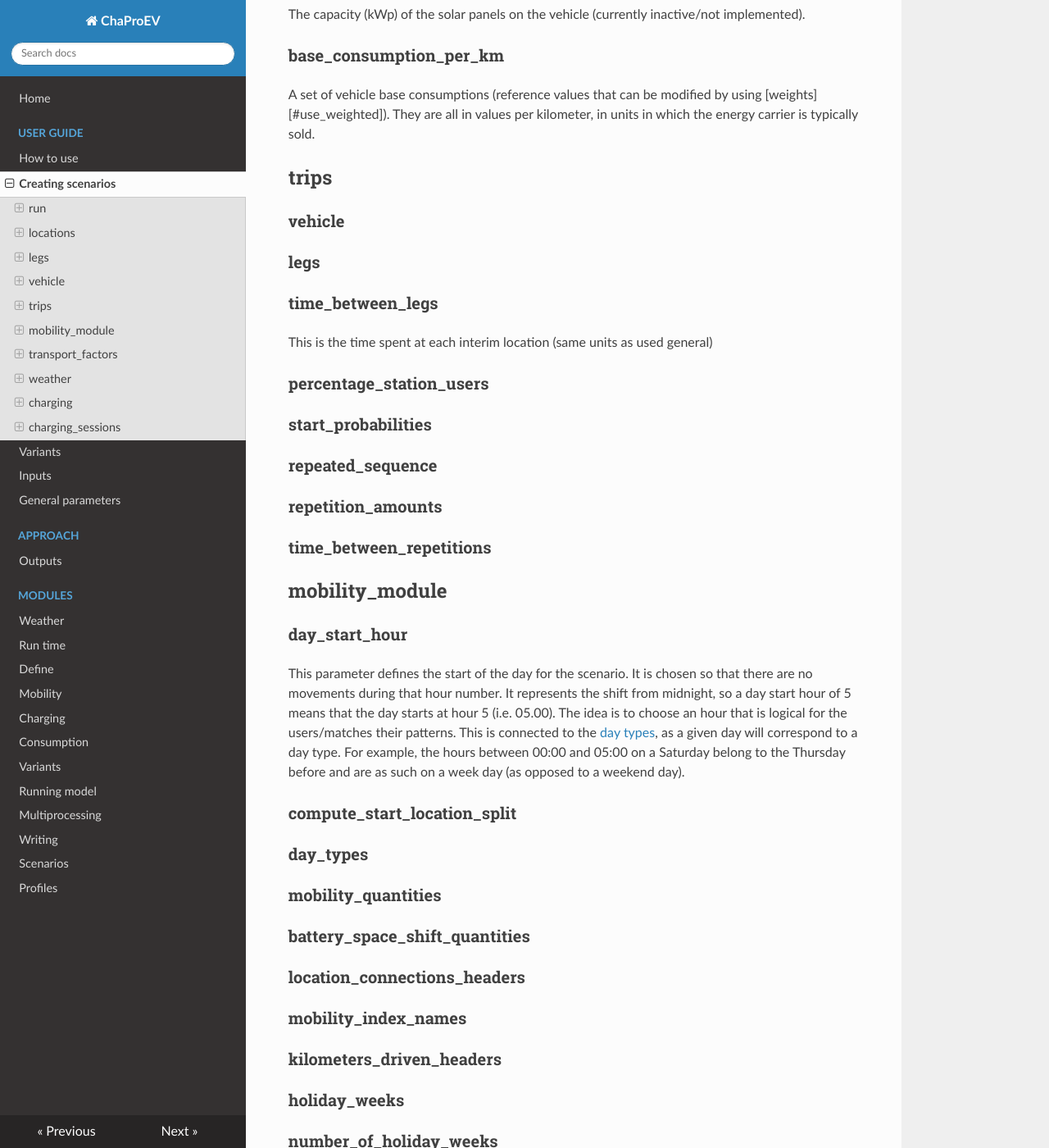
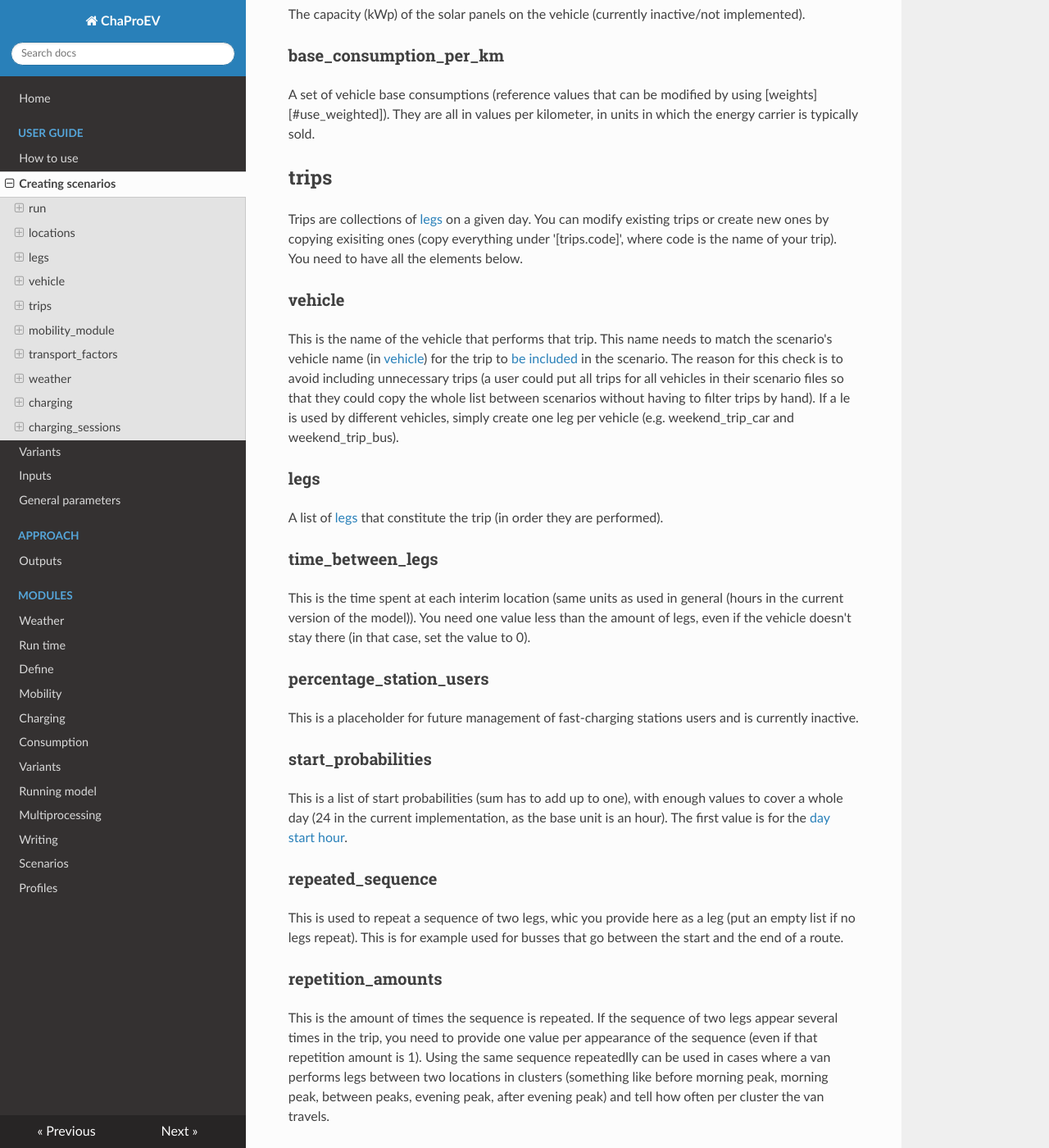
Before and after one commit to TNO/ChaProEV, an MkDocs documentation site: the page built from docs/scenario.md, in a window 1280 px wide and 1400 px high, scrolled down 5484 px. Shown: the whole window at 82% size. Built offline with MkDocs 1.6.1, drawn with Linux system fonts in a browser that asks for light colours; nearby versions of some CDN libraries; some of the changed text lies outside the part shown.

Commit message:
Trips in scenario documentation

```diff
--- a/docs/scenario.md
+++ b/docs/scenario.md
@@ -109,7 +109,7 @@ and 0 that the charger is entirely shut down during that hour).
 
 
 ## legs
-Legs are vehicle movements between two locations .You can modify existing
+Legs are vehicle movements between two locations. You can modify existing
 legs or create new ones by copying
 exisiting ones (copy everything under '[legs.code]', where
 code is the name of your leg). You need to have all the elements below.
@@ -120,12 +120,12 @@ This is the name of the vehicle that performs that leg.
 This name needs to match the scenario's vehicle name (in [vehicle](#vehicle))
 for the leg to
 [be included](define.md#declare_class_instances) in the scenario.
-The reason for this check is to avoid including unnecessary locations (a user
+The reason for this check is to avoid including unnecessary legs (a user
 could put all legs for all vehicles in their scenario files so that they
 could copy the whole list between scenarios without having to filter legs
 by hand).
 If a le is used by different vehicles, simply create one leg per
-vehicle (e.g. fom_stadium_to_home_car and from_stadium_to_home_bus).
+vehicle (e.g. from_stadium_to_home_car and from_stadium_to_home_bus).
 ### distance
 The distance between the start and and end of the loation (in kilometers).
 ### duration
@@ -203,21 +203,56 @@ is typically sold.
 
 
 ## trips
-
+Trips are collections of [legs](#legs) on a given day.
+You can modify existing
+trips or create new ones by copying
+exisiting ones (copy everything under '[trips.code]', where
+code is the name of your trip). You need to have all the elements below.
 ### vehicle
+This is the name of the vehicle that performs that trip.
+This name needs to match the scenario's vehicle name (in [vehicle](#vehicle))
+for the trip to
+[be included](define.md#declare_class_instances) in the scenario.
+The reason for this check is to avoid including unnecessary trips (a user
+could put all trips for all vehicles in their scenario files so that they
+could copy the whole list between scenarios without having to filter trips
+by hand).
+If a le is used by different vehicles, simply create one leg per
+vehicle (e.g. weekend_trip_car and weekend_trip_bus).
 ### legs
+A list of [legs](#legs) that constitute the trip (in order they are performed).
 ### time_between_legs
 
 This is the time spent at each interim location (same units as used
-general)
+in general (hours in the current version of the model)).
+You need one value less than the amount of legs, even if the vehicle
+doesn't stay there (in that case, set the value to 0).
 
 
 
 ### percentage_station_users
+This is a placeholder for future management of fast-charging stations users
+and is currently inactive.
 ### start_probabilities
+This is a list of start probabilities (sum has to add up to one), with
+enough values to cover a whole day (24 in the current implementation, as the
+base unit is an hour). The first value is for the [day start hour](#day_start_hour).
 ### repeated_sequence
+This is used to repeat a sequence of two legs, whic you provide here as a leg
+(put an empty list if no legs repeat). This is for example used for busses that
+go between the start and the end of a route.
 ### repetition_amounts
+This is the amount of times the sequence is repeated.
+If the sequence of two legs
+appear several times in the trip, you need to provide one value per appearance
+of the sequence (even if that repetition amount is 1). Using the same sequence
+repeatedlly can be used in cases where a van performs legs between two locations
+in clusters (something like before morning peak, morning peak, between peaks,
+evening peak, after evening peak) and tell how often per cluster the van travels.
 ### time_between_repetitions
+This is the time between repetitions (in your standard time units, hours in the current version).
+Similarly to the amounts, you need to provide one value (even if it is zero) per
+appearance of the sequence.
 
 ## mobility_module
 ### day_start_hour
```
